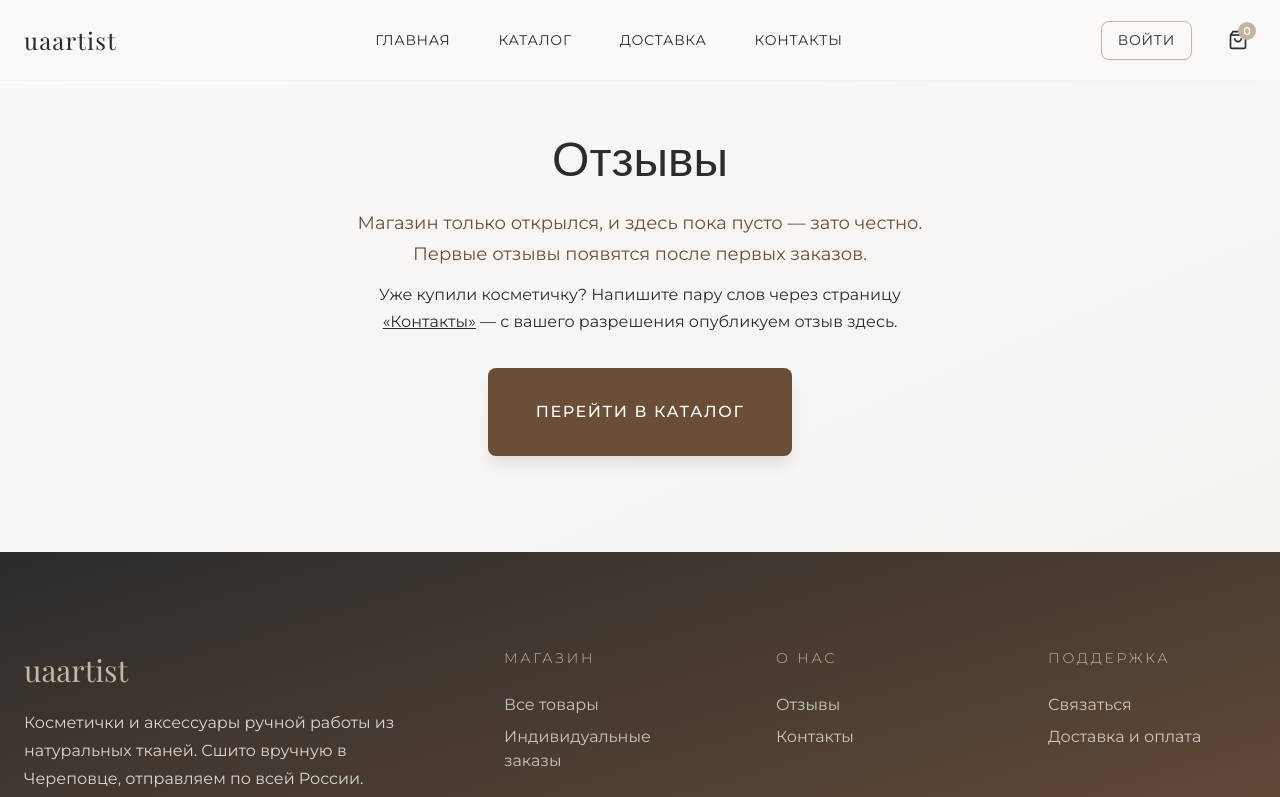
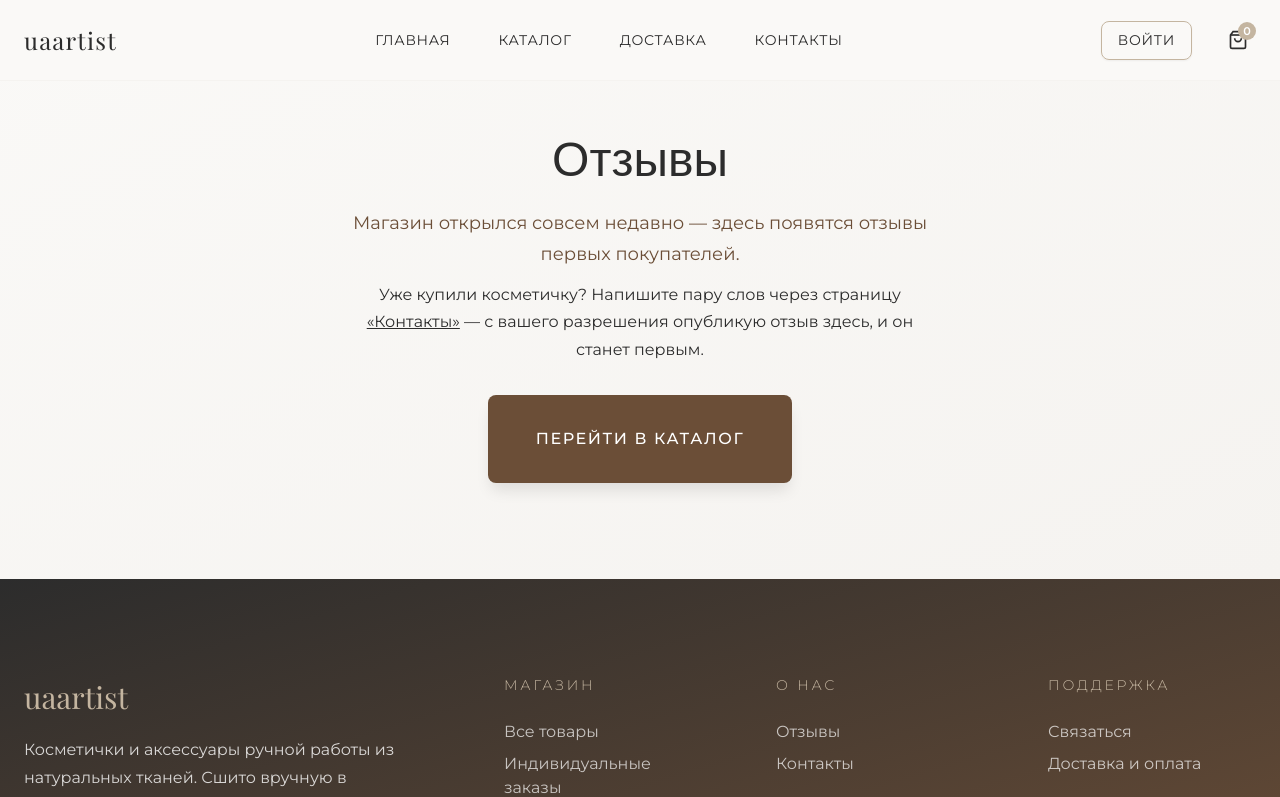
Before and after one commit to technik906-afk/uaartist, a Next.js app in the folder frontend/: page /testimonials in a window 1280 px wide. Shown: the top 797 px of the page. Built offline with nearby package versions, Linux system fonts and the light colour scheme; no server answers.

Commit message:
fix: текст страницы отзывов — без оправдывающегося «зато честно»

```diff
--- a/frontend/src/app/testimonials/page.tsx
+++ b/frontend/src/app/testimonials/page.tsx
@@ -15,15 +15,14 @@ export default function TestimonialsPage() {
       <div className="container" style={{ textAlign: "center", maxWidth: 640 }}>
         <h1 className="page-title font-serif">Отзывы</h1>
         <p className="page-subtitle" style={{ marginTop: 16, lineHeight: 1.7 }}>
-          Магазин только открылся, и здесь пока пусто — зато честно. Первые отзывы появятся
-          после первых заказов.
+          Магазин открылся совсем недавно — здесь появятся отзывы первых покупателей.
         </p>
         <p style={{ marginTop: 12, lineHeight: 1.7 }}>
           Уже купили косметичку? Напишите пару слов через страницу{" "}
           <Link href="/contacts" style={{ textDecoration: "underline" }}>
             «Контакты»
           </Link>{" "}
-          — с вашего разрешения опубликуем отзыв здесь.
+          — с вашего разрешения опубликую отзыв здесь, и он станет первым.
         </p>
         <Link href="/catalog" className="btn btn-primary" style={{ marginTop: 32 }}>
           Перейти в каталог
```
